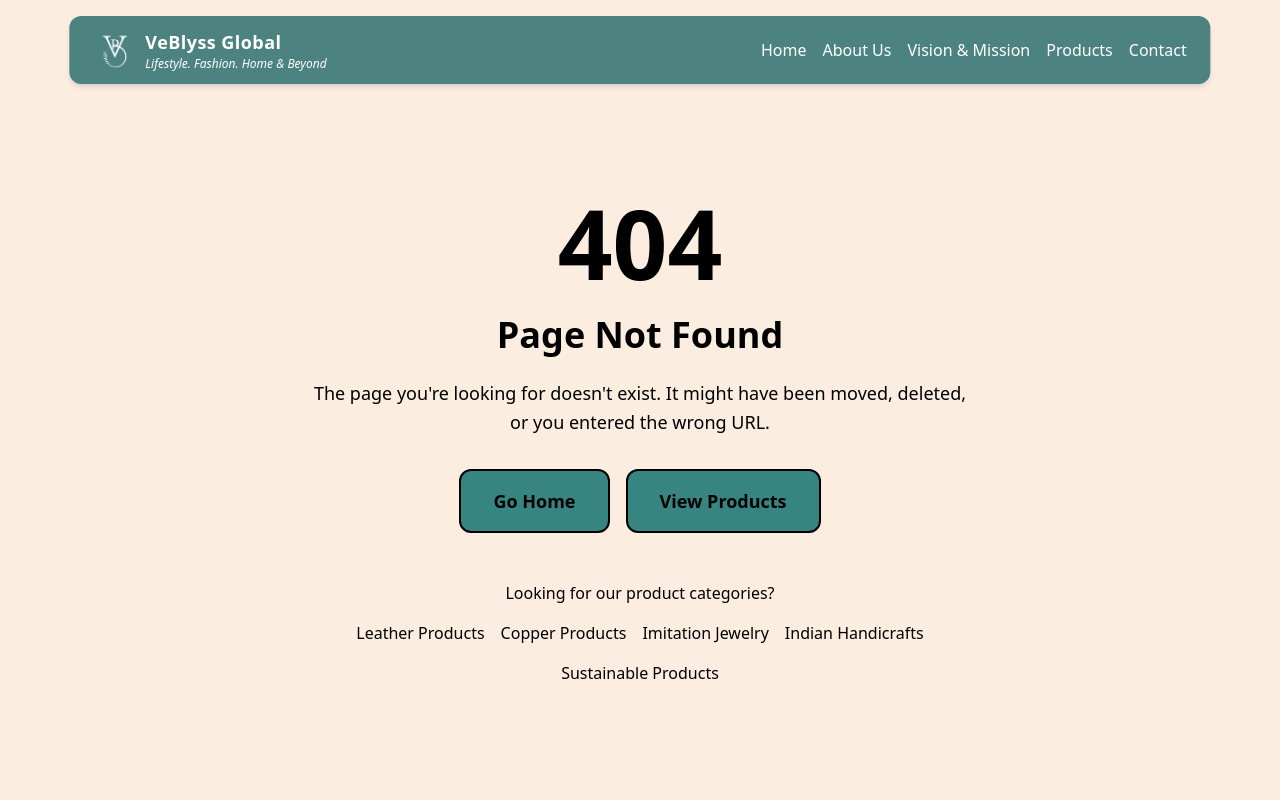
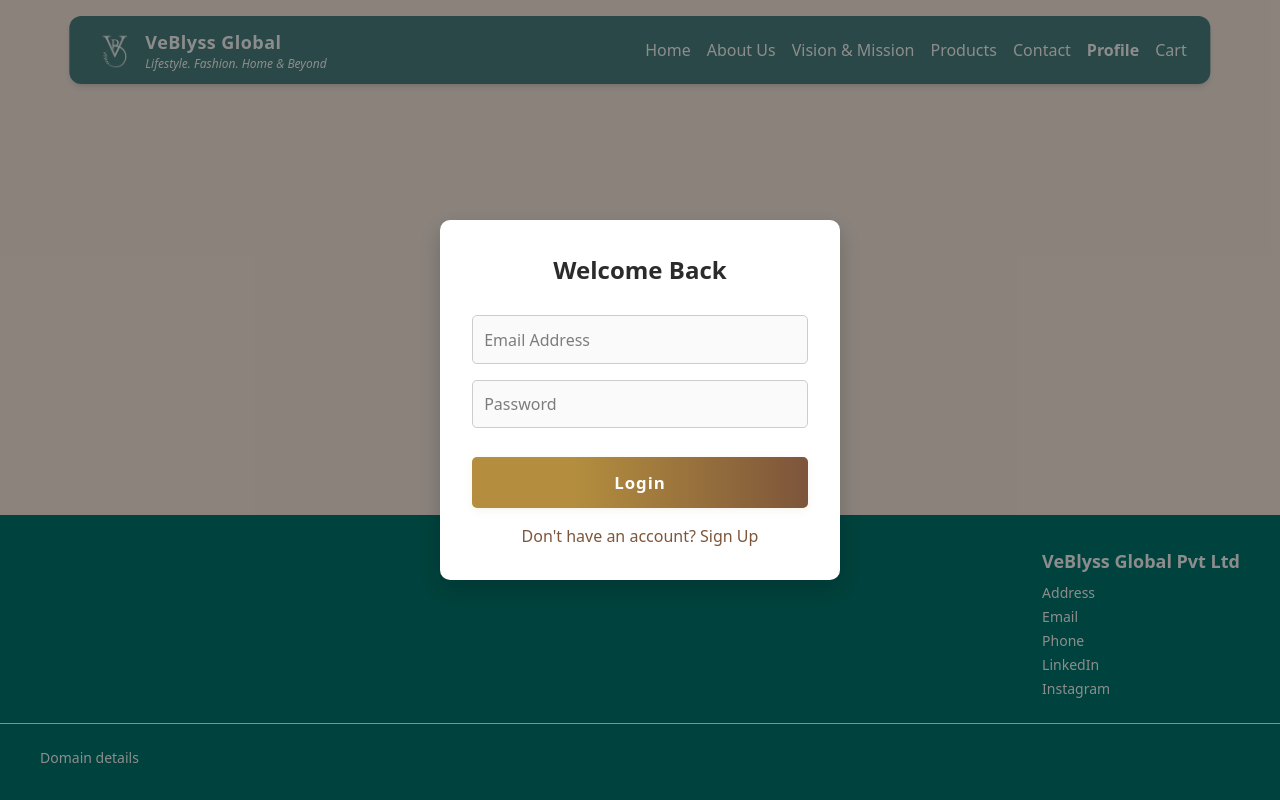
Before and after one commit to MineshShaw/veblyss-global, a Next.js app in the folder client/: page /profile in a window 1280 px wide. Before the commit this address had no page. Shown: the top 800 px of the page. Built offline with nearby package versions, Linux system fonts and the light colour scheme.

Commit message:
completed auth modal (styling remains)

```diff
--- a/client/package.json
+++ b/client/package.json
@@ -9,10 +9,12 @@
     "lint": "next lint"
   },
   "dependencies": {
+    "@reduxjs/toolkit": "^2.9.0",
     "lucide-react": "^0.539.0",
     "next": "15.4.6",
     "react": "19.1.0",
-    "react-dom": "19.1.0"
+    "react-dom": "19.1.0",
+    "react-redux": "^9.2.0"
   },
   "devDependencies": {
     "@eslint/eslintrc": "^3",
--- a/client/src/app/globals.css
+++ b/client/src/app/globals.css
@@ -2,3 +2,12 @@
 ::-webkit-scrollbar {
     display: none;
 }
+
+.page-container {
+  min-height: 100vh;
+  display: flex;
+  flex-direction: column;
+}
+.main-content {
+  flex: 1;
+}
--- a/client/src/app/layout.tsx
+++ b/client/src/app/layout.tsx
@@ -2,6 +2,7 @@ import type { Metadata } from "next";
 import "./globals.css";
 import Navbar from "@/components/Navbar";
 import Footer from "@/components/Footer";
+import ReactReduxProvider from "./providers";
 
 
 export const metadata: Metadata = {
@@ -17,9 +18,13 @@ export default function RootLayout({
   return (
     <html lang="en">
       <body className="antialiased bg-[#fcede1]">
-        <Navbar />
-        {children}
-        <Footer />
+        <ReactReduxProvider>
+          <div className="page-container">
+          <Navbar />
+            <main className="main-content">{children}</main>
+          <Footer />
+          </div>
+        </ReactReduxProvider>
       </body>
     </html>
   );
--- /dev/null
+++ b/client/src/app/profile/page.tsx
@@ -0,0 +1,38 @@
+"use client";
+
+import React, { useState } from "react";
+import { useSelector } from "react-redux";
+import AuthModal from "@/components/AuthModal";
+import { RootState } from "@/redux/store";
+
+const ProfilePage = () => {
+  const user = useSelector((state: RootState) => state.user);
+  const [authModalOpen, setAuthModalOpen] = useState(false);
+
+  React.useEffect(() => {
+    if (!user || !user.email) {
+      setAuthModalOpen(true);
+    } else {
+      setAuthModalOpen(false);
+    }
+  }, [user]);
+
+  if (!user || !user.email) {
+    return <AuthModal open={authModalOpen} onClose={() => {}} />;
+  }
+
+  return (
+    <div style={{ maxWidth: 500, margin: 'auto', padding: 20 }}>
+      <h2>Profile Page</h2>
+      <hr />
+      <div><strong>Name:</strong> {user.name}</div>
+      <div><strong>Email:</strong> {user.email}</div>
+      <div><strong>Cart:</strong> <pre>{JSON.stringify(user.cartdata, null, 2)}</pre></div>
+      <div><strong>Wishlist:</strong> <pre>{JSON.stringify(user.wishlistdata, null, 2)}</pre></div>
+      <div><strong>Orders:</strong> <pre>{JSON.stringify(user.orderdata, null, 2)}</pre></div>
+      <div><strong>Address:</strong> <pre>{JSON.stringify(user.addressdata, null, 2)}</pre></div>
+    </div>
+  );
+};
+
+export default ProfilePage;
--- /dev/null
+++ b/client/src/app/providers.tsx
@@ -0,0 +1,12 @@
+"use client";
+import { Provider } from "react-redux";
+import store from "@/redux/store";
+import React from "react";
+
+const ReactReduxProvider = ({ children }: { children: React.ReactNode }) => (
+  <Provider store={store}>
+    {children}
+  </Provider>
+);
+
+export default ReactReduxProvider;
--- /dev/null
+++ b/client/src/components/AuthModal.tsx
@@ -0,0 +1,158 @@
+import React, { useState, FC, MouseEvent, FormEvent } from "react";
+
+interface AuthModalProps {
+  open: boolean;
+  onClose: () => void;
+}
+
+const modalStyle = {
+  backdrop: {
+    position: "fixed" as const,
+    top: 0,
+    left: 0,
+    width: "100vw",
+    height: "100vh",
+    background: "rgba(0,0,0,0.45)",
+    zIndex: 2000,
+    display: "flex",
+    alignItems: "center",
+    justifyContent: "center",
+  },
+  container: {
+    background: "#fff",
+    borderRadius: "10px",
+    boxShadow: "0 8px 24px rgba(0,0,0,0.18)",
+    maxWidth: "400px",
+    width: "100%",
+    padding: "2rem",
+    fontFamily: "inherit",
+  },
+  heading: {
+    fontWeight: 700,
+    fontSize: "1.5rem",
+    color: "#2b2b2b",
+    marginBottom: "1.2rem",
+    textAlign: "center" as const,
+  },
+  input: {
+    width: "100%",
+    padding: "0.7rem",
+    margin: "0.5rem 0",
+    borderRadius: "5px",
+    border: "1px solid #cccccc",
+    background: "#fafafa",
+    fontSize: "1rem",
+  },
+  button: {
+    width: "100%",
+    padding: "0.8rem",
+    margin: "1.3rem 0 0.3rem 0",
+    borderRadius: "5px",
+    border: "none",
+    color: "#fff",
+    background: "linear-gradient(90deg, #b48e3e 30%, #7d553b 100%)",
+    fontWeight: 600,
+    fontSize: "1.05rem",
+    letterSpacing: "1px",
+    cursor: "pointer",
+    boxShadow: "0 2px 8px rgba(180, 142, 62, 0.1)",
+  },
+  switch: {
+    color: "#7d553b",
+    cursor: "pointer",
+    fontWeight: 500,
+    textAlign: "center" as const,
+    marginTop: "0.7rem",
+  }
+};
+
+const AuthModal: FC<AuthModalProps> = ({ open, onClose }) => {
+  const [isSignup, setIsSignup] = useState(false);
+
+  // Track state for each input
+  const [fullName, setFullName] = useState("");
+  const [email, setEmail] = useState("");
+  const [password, setPassword] = useState("");
+
+  if (!open) return null;
+
+  const handleBackdropClick = (e: MouseEvent<HTMLDivElement>) => {
+    if (e.target === e.currentTarget) {
+      onClose();
+    }
+  };
+
+  const handleFormSubmit = (e: FormEvent<HTMLFormElement>) => {
+    e.preventDefault();
+    if (isSignup) {
+      // use fullName, email, password for sign up logic
+      console.log("Sign up:", { fullName, email, password });
+      // signUp(fullName, email, password)
+    } else {
+      // use email, password for login logic
+      console.log("Login:", { email, password });
+      // login(email, password)
+    }
+    // Optionally reset the form or close the modal:
+    // setFullName(""); setEmail(""); setPassword(""); onClose();
+  };
+
+  return (
+    <div style={modalStyle.backdrop} onClick={handleBackdropClick}>
+      <div
+        style={modalStyle.container}
+        onClick={e => e.stopPropagation()}
+      >
+        <div style={modalStyle.heading}>
+          {isSignup ? "Create an Account" : "Welcome Back"}
+        </div>
+        <form onSubmit={handleFormSubmit}>
+          {isSignup && (
+            <input
+              style={modalStyle.input}
+              type="text"
+              placeholder="Full Name"
+              required
+              autoComplete="name"
+              value={fullName}
+              onChange={e => setFullName(e.target.value)}
+            />
+          )}
+          <input
+            style={modalStyle.input}
+            type="email"
+            placeholder="Email Address"
+            required
+            autoComplete="email"
+            value={email}
+            onChange={e => setEmail(e.target.value)}
+          />
+          <input
+            style={modalStyle.input}
+            type="password"
+            placeholder="Password"
+            required
+            autoComplete={isSignup ? "new-password" : "current-password"}
+            value={password}
+            onChange={e => setPassword(e.target.value)}
+          />
+          <button type="submit" style={modalStyle.button}>
+            {isSignup ? "Sign Up" : "Login"}
+          </button>
+        </form>
+        <div
+          style={modalStyle.switch}
+          onClick={() => setIsSignup(!isSignup)}
+          role="button"
+          tabIndex={0}
+        >
+          {isSignup
+            ? "Already have an account? Login"
+            : "Don't have an account? Sign Up"}
+        </div>
+      </div>
+    </div>
+  );
+};
+
+export default AuthModal;
--- a/client/src/components/Navbar.tsx
+++ b/client/src/components/Navbar.tsx
@@ -16,6 +16,8 @@ const Navbar = () => {
     { name: "Vision & Mission", path: "/vision-mission" },
     { name: "Products", path: "/products" },
     { name: "Contact", path: "/contact" },
+    { name: "Profile", path: "/profile" },
+    { name: "Cart", path: "/cart" },
   ];
 
   return (
--- /dev/null
+++ b/client/src/redux/store.ts
@@ -0,0 +1,14 @@
+import { configureStore } from "@reduxjs/toolkit";
+import userReducer from "./userSlice";
+
+export const store = configureStore({
+  reducer: {
+    user: userReducer,
+  },
+});
+
+// Optional: TypeScript types for easier usage across the app
+export type RootState = ReturnType<typeof store.getState>;
+export type AppDispatch = typeof store.dispatch;
+
+export default store;
--- /dev/null
+++ b/client/src/redux/userSlice.ts
@@ -0,0 +1,57 @@
+import { createSlice, PayloadAction } from '@reduxjs/toolkit';
+
+interface UserState {
+  name: string | null;
+  email: string | null;
+  password: string | null;
+  cartdata: object | null;
+  wishlistdata: object | null;
+  orderdata: object | null;
+  addressdata: object | null;
+}
+
+const initialState: UserState = {
+  name: null,
+  email: null,
+  password: null,
+  cartdata: null,
+  wishlistdata: null,
+  orderdata: null,
+  addressdata: null,
+};
+
+const userSlice = createSlice({
+  name: 'user',
+  initialState,
+  reducers: {
+    setUser(state, action: PayloadAction<UserState>) {
+      return action.payload;
+    },
+    resetUser() {
+      return initialState;
+    },
+    updateCart(state, action: PayloadAction<object>) {
+      state.cartdata = action.payload;
+    },
+    updateWishlist(state, action: PayloadAction<object>) {
+      state.wishlistdata = action.payload;
+    },
+    updateOrder(state, action: PayloadAction<object>) {
+      state.orderdata = action.payload;
+    },
+    updateAddress(state, action: PayloadAction<object>) {
+      state.addressdata = action.payload;
+    },
+  },
+});
+
+export const {
+  setUser,
+  resetUser,
+  updateCart,
+  updateWishlist,
+  updateOrder,
+  updateAddress,
+} = userSlice.actions;
+
+export default userSlice.reducer;
```
Also changed, not shown: 2 other files (tests, documents, lock files or other folders).
